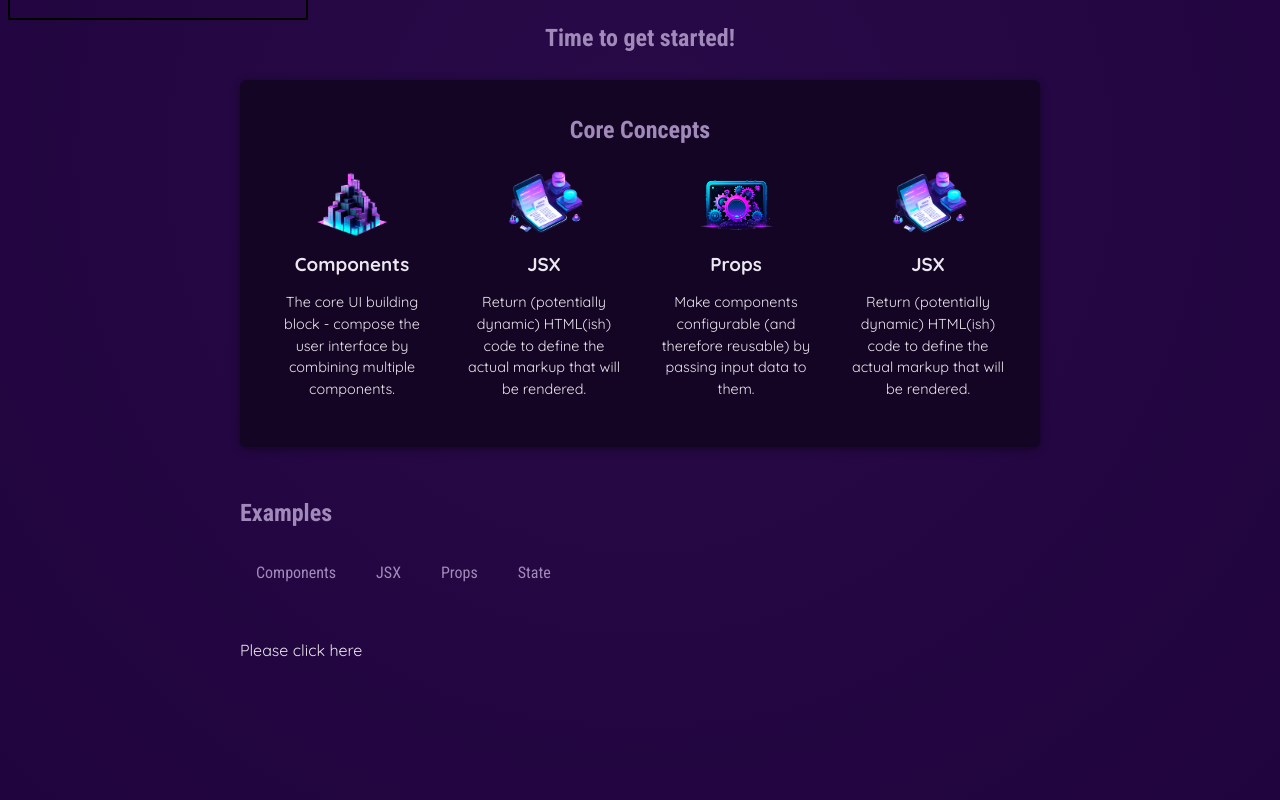
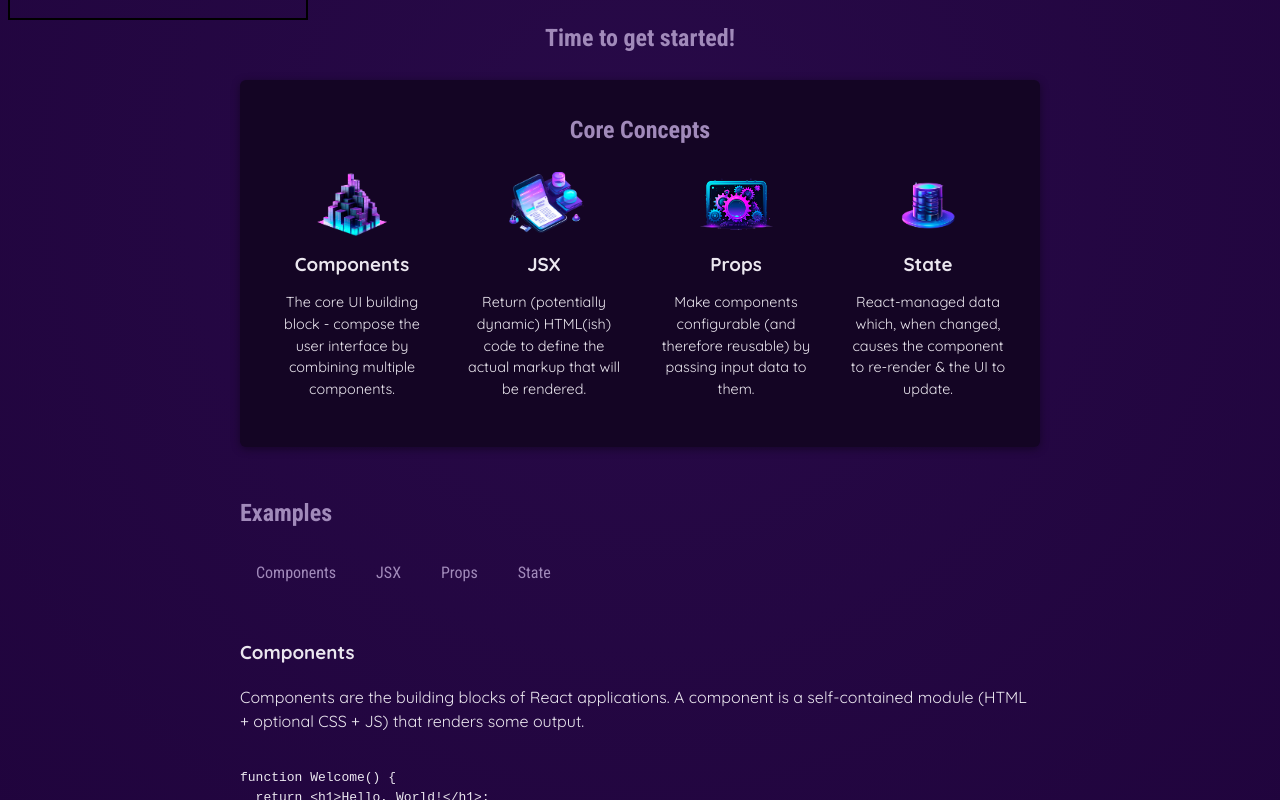
Before and after one commit to reddychennuru2/react-essentials-2025, a React (Vite) app: page / in a window 1280 px wide. Both pictures are taken after a click on the button "Components". Shown: the part 480-1280 px from the top of the page. Built offline with nearby package versions, Linux system fonts and the light colour scheme.

Commit message:
conditional display

```diff
--- a/src/App.jsx
+++ b/src/App.jsx
@@ -2,6 +2,8 @@
 import Header from "./components/Header/Header.jsx";
 import CoreConcept from "./components/CoreConcept.jsx";
 import TabButton from "./components/TabButton.jsx";
+import { useState } from "react";
+import { EXAMPLES } from "./data";
 
 /*Props passed without props keyword */
 function CoreNoProp({image, title, description}) {
@@ -27,12 +29,28 @@
 }
 
 function App() {
-  let selectedTab = "Please click here";
+  console.log("App Executing");
+
+  const [selectedTopic, setSelectedTopic] = useState();
+
+  let tabContent = <p>Please select a topic.</p>;
+  if (selectedTopic) {
+    tabContent = (
+      <div>
+        <h3>{EXAMPLES[selectedTopic].title}</h3>
+        <p>{EXAMPLES[selectedTopic].description}</p>
+        <pre>
+          <code>{EXAMPLES[selectedTopic].code}</code>
+        </pre>
+      </div>
+    );
+  }
 
   function handleSelect(SelectedTabButton) {
-    console.log(SelectedTabButton);
-    selectedTab = SelectedTabButton;
+    setSelectedTopic(SelectedTabButton);
+    console.log(selectedTopic);
   }
+
 
   return (
     <div>
@@ -46,7 +64,7 @@
             <CoreConcept title={CORE_CONCEPTS[0].title} description={CORE_CONCEPTS[0].description} image={CORE_CONCEPTS[0].image} />
             <CoreConcept {...CORE_CONCEPTS[1]}/>
             <CoreConcept {...CORE_CONCEPTS[2] }/>
-            <CoreNoProp {...CORE_CONCEPTS[1]}/>
+            <CoreNoProp {...CORE_CONCEPTS[3]}/>
           </ul>
         </section>
         <section id="examples">
@@ -54,12 +72,12 @@
           <menu>
             {/*using arrow functions to pass params for event handler function () => {handleSelect("xxxx")}  */}
           <TabButton onSelect={() => handleSelect("components")}> Components </TabButton>
-          <TabButton onSelect={() => handleSelect("JSX")}> JSX </TabButton>
-          <TabButton onSelect={() => handleSelect("Props")}> Props </TabButton>
-          <TabButton onSelect={() => handleSelect("State")}> State </TabButton>
+          <TabButton onSelect={() => handleSelect("jsx")}> JSX </TabButton>
+          <TabButton onSelect={() => handleSelect("props")}> Props </TabButton>
+          <TabButton onSelect={() => handleSelect("state")}> State </TabButton>
           </menu>
         </section>
-        {selectedTab}
+        {tabContent}
       </main>
     </div>
   );
--- a/src/components/TabButton.jsx
+++ b/src/components/TabButton.jsx
@@ -1,5 +1,6 @@
 /* Using destructuring props*/
 export default function TabButton({children, onSelect}) {
+  console.log("TabButton Executing");
   return (
     <button onClick={onSelect}>
       {children}
--- a/src/data.js
+++ b/src/data.js
@@ -29,3 +29,54 @@
       'React-managed data which, when changed, causes the component to re-render & the UI to update.',
   },
 ];
+
+export const EXAMPLES = {
+  components: {
+    title: 'Components',
+    description:
+      'Components are the building blocks of React applications. A component is a self-contained module (HTML + optional CSS + JS) that renders some output.',
+    code: `
+function Welcome() {
+  return <h1>Hello, World!</h1>;
+}`,
+  },
+  jsx: {
+    title: 'JSX',
+    description:
+      'JSX is a syntax extension to JavaScript. It is similar to a template language, but it has full power of JavaScript (e.g., it may output dynamic content).',
+    code: `
+<div>
+  <h1>Welcome {userName}</h1>
+  <p>Time to learn React!</p>
+</div>`,
+  },
+  props: {
+    title: 'Props',
+    description:
+      'Components accept arbitrary inputs called props. They are like function arguments.',
+    code: `
+function Welcome(props) {
+  return <h1>Hello, {props.name}</h1>;
+}`,
+  },
+  state: {
+    title: 'State',
+    description:
+      'State allows React components to change their output over time in response to user actions, network responses, and anything else.',
+    code: `
+function Counter() {
+  const [isVisible, setIsVisible] = useState(false);
+
+  function handleClick() {
+    setIsVisible(true);
+  }
+
+  return (
+    <div>
+      <button onClick={handleClick}>Show Details</button>
+      {isVisible && <p>Amazing details!</p>}
+    </div>
+  );
+}`,
+  },
+};
```
